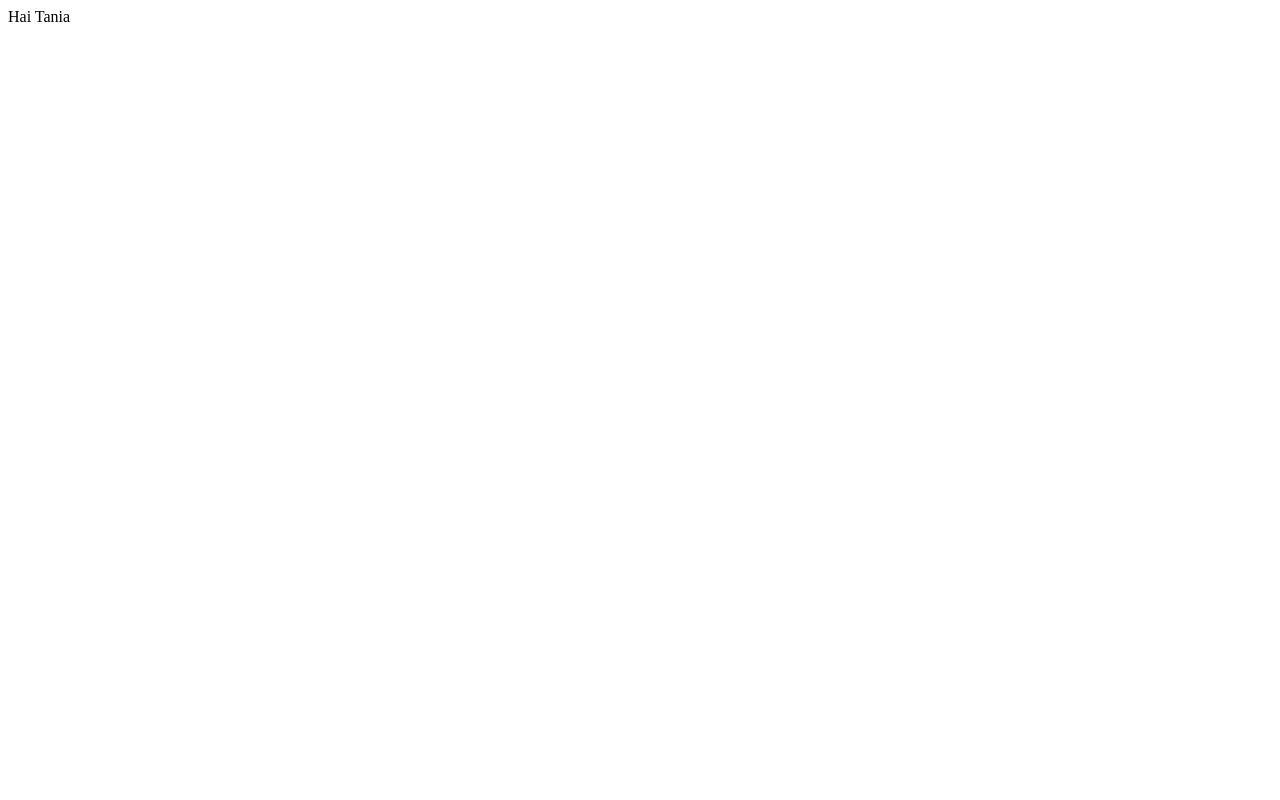
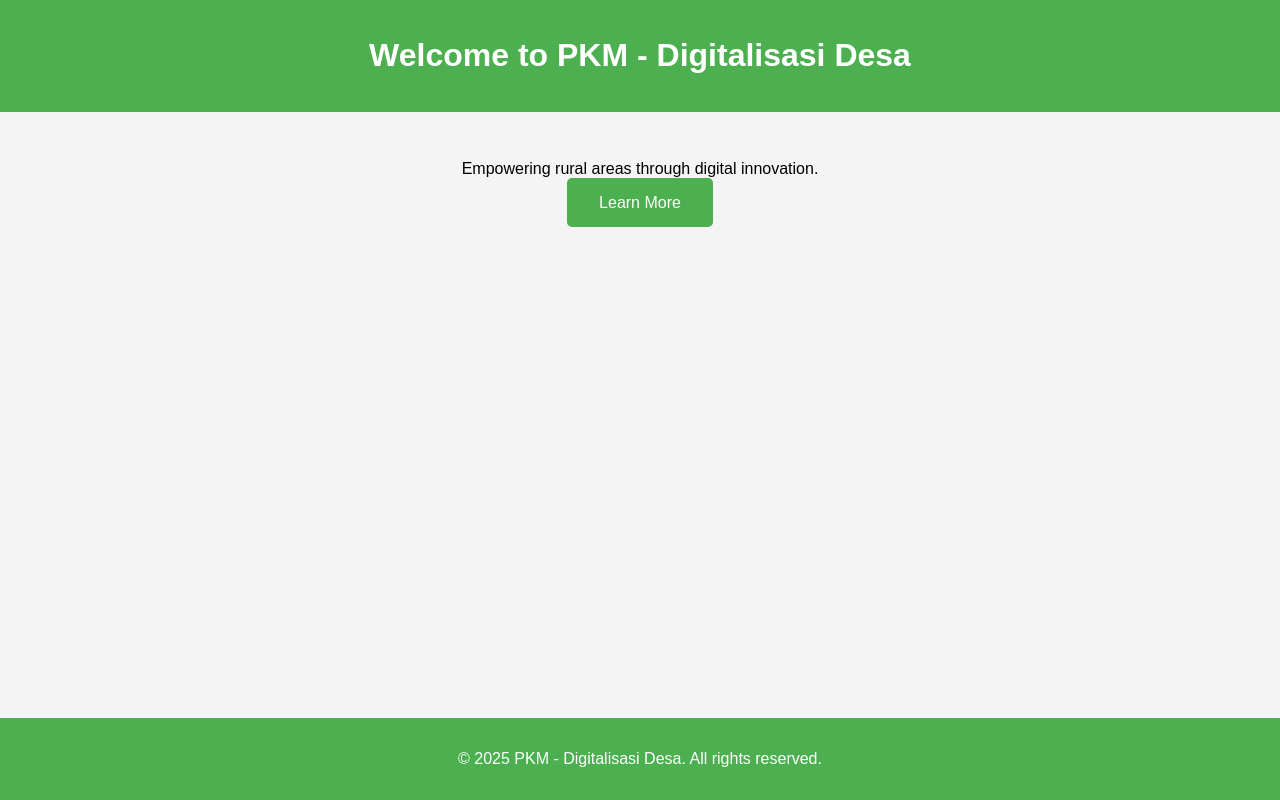
Before and after one commit to dimasjuniorseven/PKM-InovasiDigitalisasiDesa, a plain HTML site: page index.html in a window 1280 px wide. Drawn offline with Linux system fonts and the light colour scheme.

Commit message:
inisialisasi CSS untuk tampilan fornt end

```diff
--- a/index.html
+++ b/index.html
@@ -4,8 +4,18 @@
     <meta charset="UTF-8">
     <meta name="viewport" content="width=device-width, initial-scale=1.0">
     <title>PKM - Digitalisasi Desa</title>
+    <link rel="stylesheet" href="styles.css">
 </head>
 <body>
-    Hai Tania
+    <div class="header">
+        <h1>Welcome to PKM - Digitalisasi Desa</h1>
+    </div>
+    <div class="content">
+        <p>Empowering rural areas through digital innovation.</p>
+        <a href="#learn-more" class="button">Learn More</a>
+    </div>
+    <div class="footer">
+        <p>&copy; 2025 PKM - Digitalisasi Desa. All rights reserved.</p>
+    </div>
 </body>
 </html>
--- /dev/null
+++ b/styles.css
@@ -0,0 +1,32 @@
+body {
+    font-family: Arial, sans-serif;
+    margin: 0;
+    padding: 0;
+    background-color: #f4f4f4;
+}
+.header {
+    background-color: #4CAF50;
+    color: white;
+    padding: 1em 0;
+    text-align: center;
+}
+.content {
+    padding: 2em;
+    text-align: center;
+}
+.footer {
+    background-color: #4CAF50;
+    color: white;
+    padding: 1em 0;
+    text-align: center;
+    position: fixed;
+    width: 100%;
+    bottom: 0;
+}
+.button {
+    background-color: #4CAF50;
+    color: white;
+    padding: 1em 2em;
+    text-decoration: none;
+    border-radius: 5px;
+}
```
